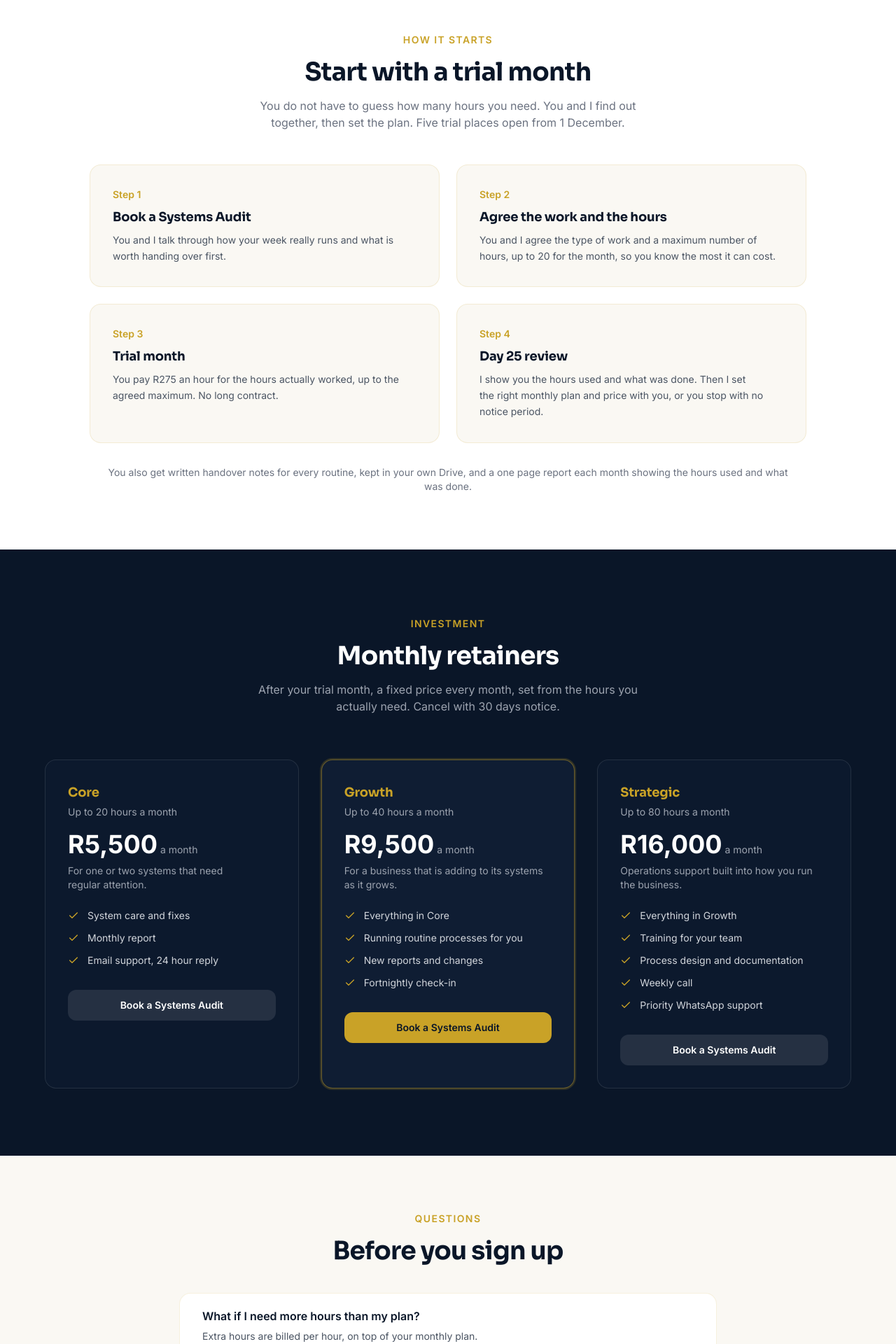
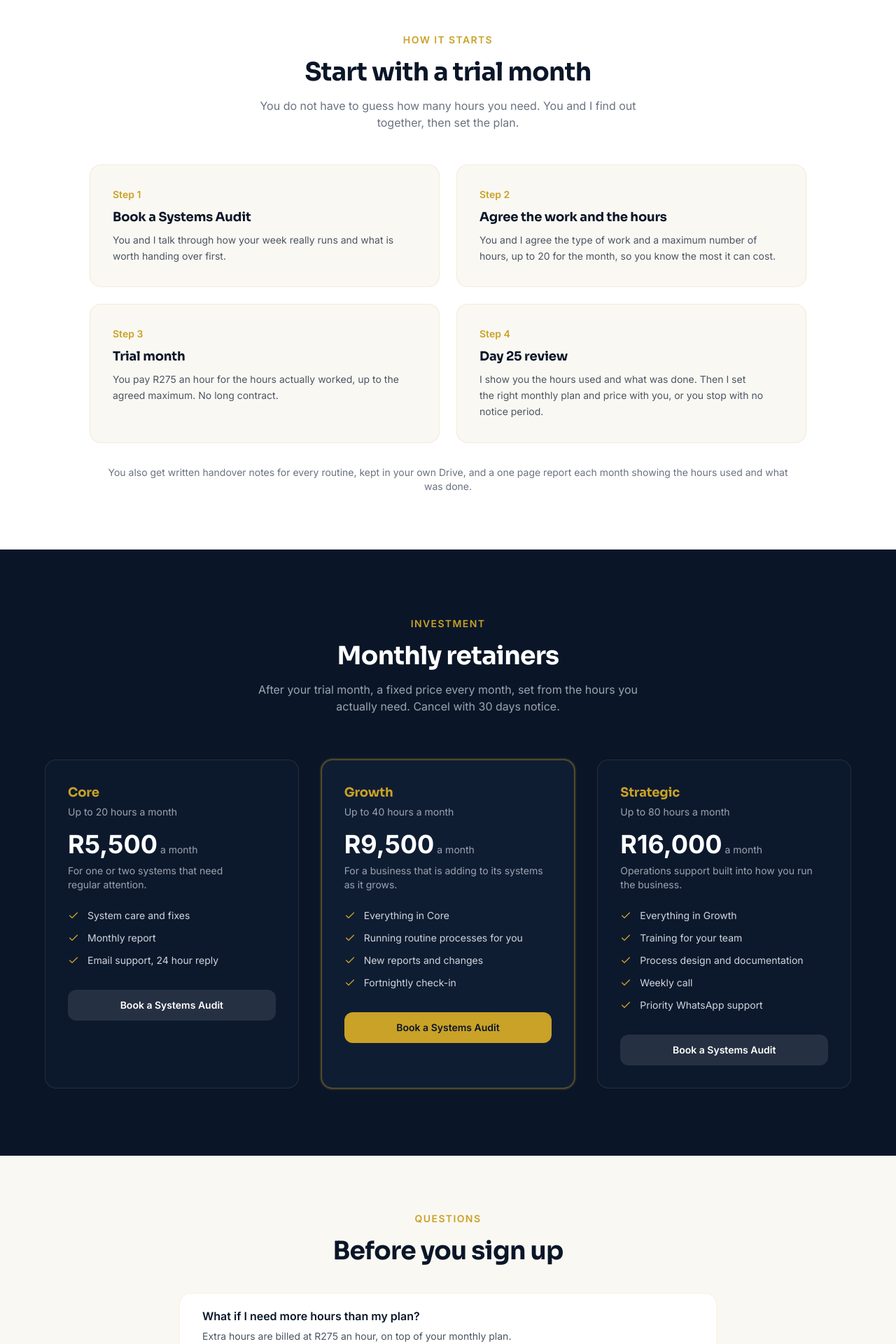
Before and after one commit to DandelionSeedlings/dandelion-va-website, a Next.js app: page /embeddedsupport in a window 1280 px wide. Shown: the part 4000-5920 px from the top of the page at 70% size. Built offline with nearby package versions, Linux system fonts and the light colour scheme; no server answers.

Commit message:
support page: extra hours R275, drop trial date

```diff
--- a/src/app/embeddedsupport/page.js
+++ b/src/app/embeddedsupport/page.js
@@ -74,7 +74,7 @@ const sectors = [
 ]
 
 const faqs = [
-  ['What if I need more hours than my plan?', 'Extra hours are billed per hour, on top of your monthly plan.'],
+  ['What if I need more hours than my plan?', `Extra hours are billed at ${TRIAL_RATE} an hour, on top of your monthly plan.`],
   ['What happens to hours I do not use?', 'They carry over to the next month.'],
   ['How do you get into my accounts?', 'You give me a login for the accounts the work needs. Your information stays in your own accounts, and I am the only person who works on them.'],
   ['Who does the work?', 'Only me. You always deal with the same person, who already knows how your business runs.'],
@@ -210,7 +210,7 @@ export default function EmbeddedSupportPage() {
             <p className="mb-4 text-sm font-semibold uppercase tracking-widest text-gold">How it starts</p>
             <h2 className="mb-4 text-3xl font-bold text-navy-900 md:text-4xl">Start with a trial month</h2>
             <p className="mx-auto max-w-xl text-gray-500">
-              You do not have to guess how many hours you need. You and I find out together, then set the plan. Five trial places open from 1 December.
+              You do not have to guess how many hours you need. You and I find out together, then set the plan.
             </p>
           </motion.div>
           <ol className="grid gap-6 md:grid-cols-2">
```
